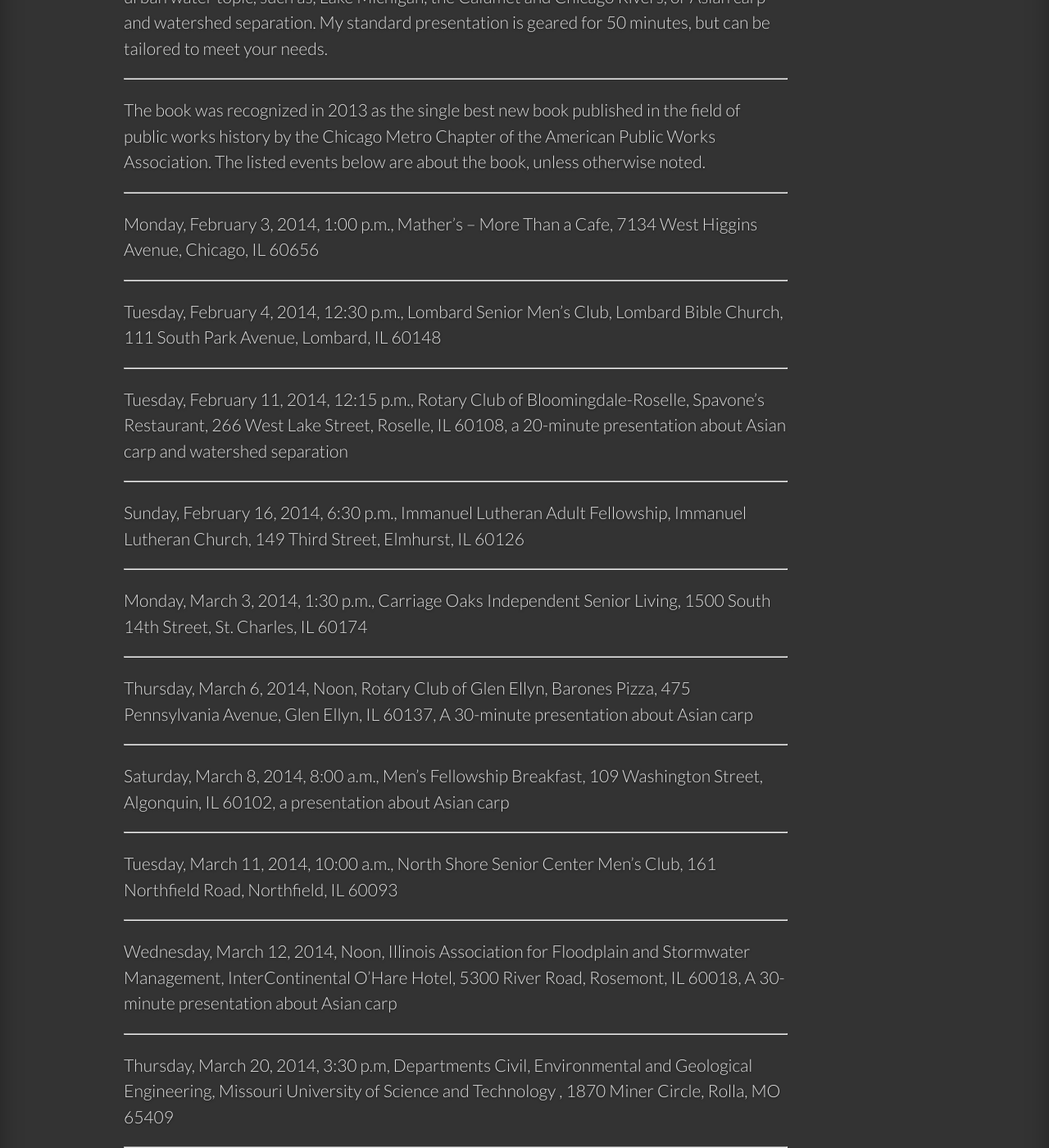
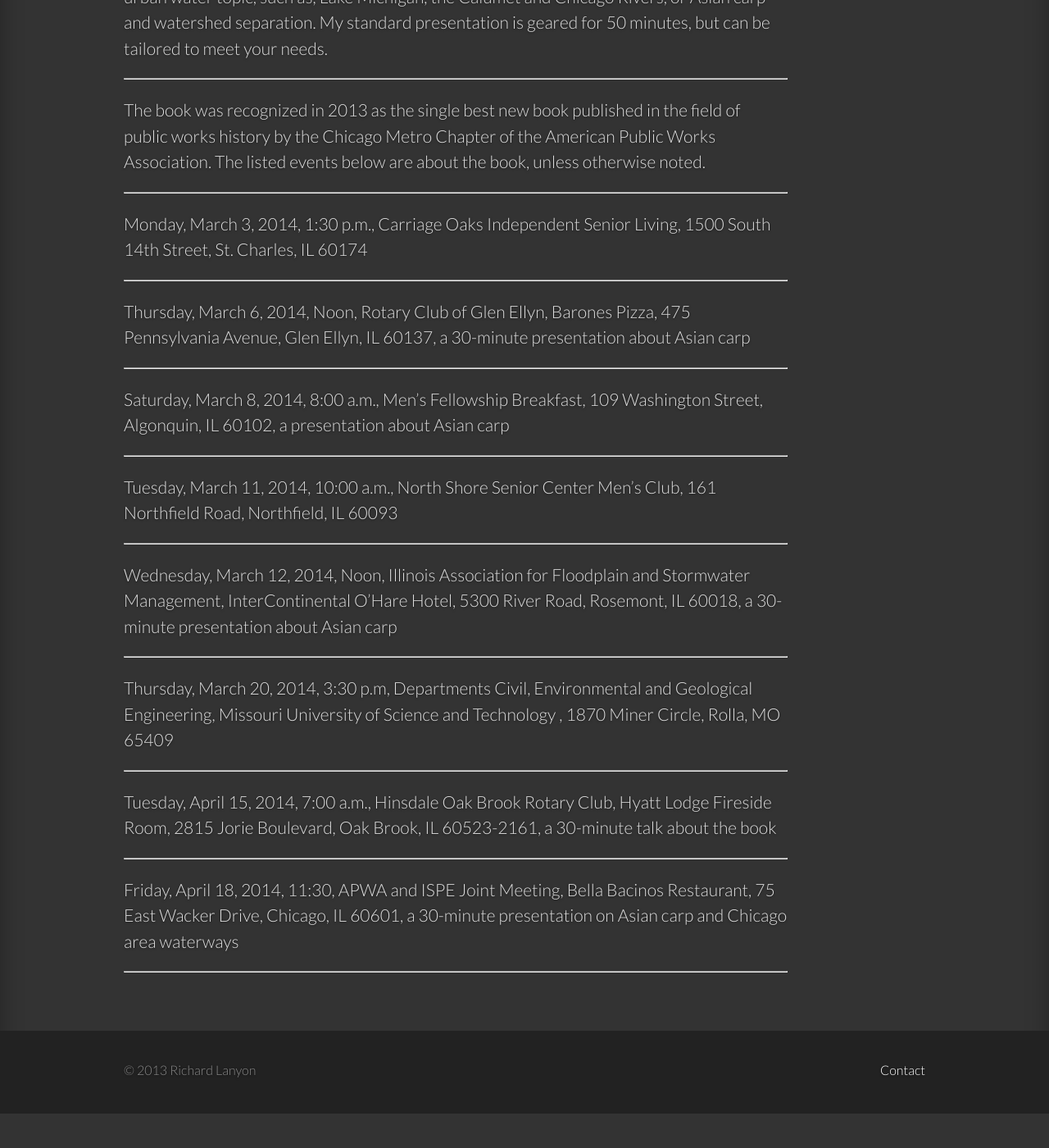
Before and after one commit to LanyonM/lanyonspeaks, a Jekyll site: the page built from _posts/2013-01-01-speaking.md, in a window 1280 px wide and 1400 px high, scrolled down 299 px. Shown: the whole window at 82% size. Built offline with Jekyll 4.4.1, drawn with Linux system fonts in a browser that asks for light colours; some web fonts are replaced; after the commit the page ends 1657 px from its top, so only the background shows below that.

Commit message:
Update 2013-01-01-speaking.md

```diff
--- a/_posts/2013-01-01-speaking.md
+++ b/_posts/2013-01-01-speaking.md
@@ -14,27 +14,11 @@ The book was recognized in 2013 as the single best new book published in the fie
 
 ----
 
-Monday, February 3, 2014, 1:00 p.m., Mather’s – More Than a Cafe, 7134 West Higgins Avenue, Chicago, IL 60656
-
-----
-
-Tuesday, February 4, 2014, 12:30 p.m., Lombard Senior Men's Club, Lombard Bible Church, 111 South Park Avenue, Lombard, IL 60148
-
-----
-
-Tuesday, February 11, 2014, 12:15 p.m., Rotary Club of Bloomingdale-Roselle, Spavone’s Restaurant, 266 West Lake Street, Roselle, IL 60108, a 20-minute presentation about Asian carp and watershed separation
-
-----
-
-Sunday, February 16, 2014, 6:30 p.m., Immanuel Lutheran Adult Fellowship, Immanuel Lutheran Church, 149 Third Street, Elmhurst, IL 60126
-
-----
-
 Monday, March 3, 2014, 1:30 p.m., Carriage Oaks Independent Senior Living, 1500 South 14th Street, St. Charles, IL 60174
 
 ----
 
-Thursday, March 6, 2014, Noon, Rotary Club of Glen Ellyn, Barones Pizza, 475 Pennsylvania Avenue, Glen Ellyn, IL 60137, A 30-minute presentation about Asian carp
+Thursday, March 6, 2014, Noon, Rotary Club of Glen Ellyn, Barones Pizza, 475 Pennsylvania Avenue, Glen Ellyn, IL 60137, a 30-minute presentation about Asian carp
 
 ----
 
@@ -46,10 +30,18 @@ Tuesday, March 11, 2014, 10:00 a.m., North Shore Senior Center Men’s Club, 161
 
 ----
 
-Wednesday, March 12, 2014, Noon, Illinois Association for Floodplain and Stormwater Management, InterContinental O’Hare Hotel, 5300 River Road, Rosemont, IL 60018, A 30-minute presentation about Asian carp
+Wednesday, March 12, 2014, Noon, Illinois Association for Floodplain and Stormwater Management, InterContinental O’Hare Hotel, 5300 River Road, Rosemont, IL 60018, a 30-minute presentation about Asian carp
 
 ----
 
 Thursday, March 20, 2014, 3:30 p.m, Departments Civil, Environmental and Geological Engineering, Missouri University of Science and Technology , 1870 Miner Circle, Rolla, MO 65409
 
 ----
+
+Tuesday, April 15, 2014, 7:00 a.m., Hinsdale Oak Brook Rotary Club, Hyatt Lodge Fireside Room, 2815 Jorie Boulevard, Oak Brook, IL 60523-2161, a 30-minute talk about the book
+
+----
+
+Friday, April 18, 2014, 11:30, APWA and ISPE Joint Meeting, Bella Bacinos Restaurant, 75 East Wacker Drive, Chicago, IL 60601, a 30-minute presentation on Asian carp and Chicago area waterways
+
+----
```
